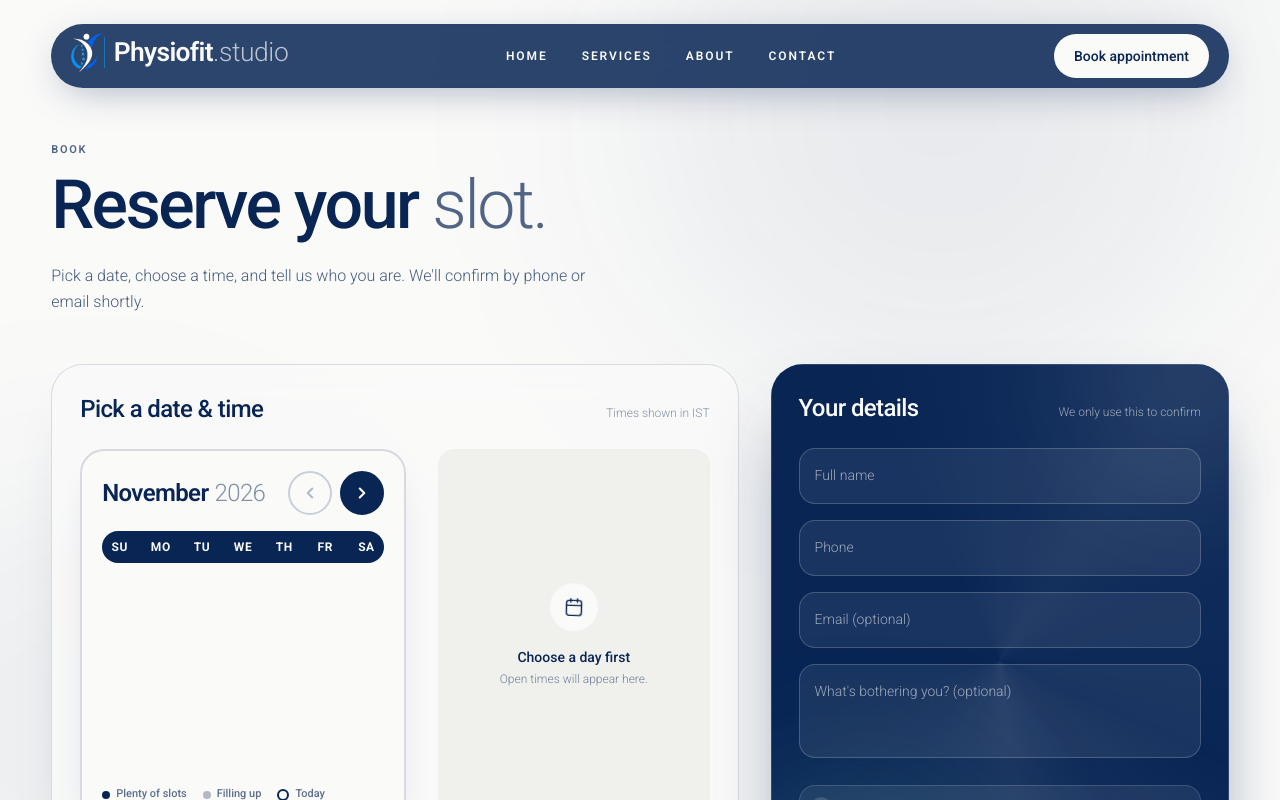
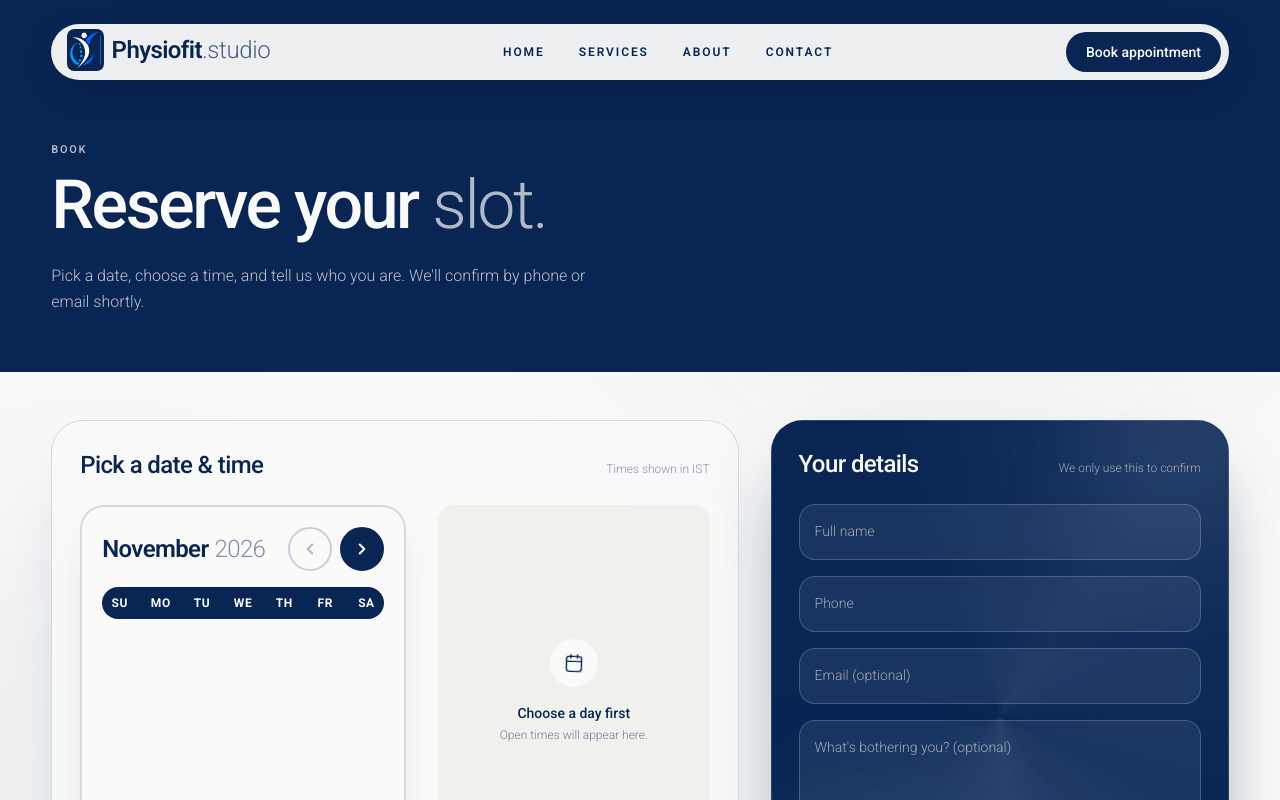
Before and after one commit to AshmithaPP/physiofitness, a Next.js app: page /book in a window 1280 px wide. Shown: the top 800 px of the page. Built offline with nearby package versions, Linux system fonts and the light colour scheme.

Commit message:
menu bar updated

```diff
--- a/components/book/BookShowcase.jsx
+++ b/components/book/BookShowcase.jsx
@@ -266,26 +266,32 @@ export default function BookShowcase() {
         <div data-blob className="absolute top-[45%] -left-24 h-[18rem] w-[18rem] rounded-full bg-secondary/[0.06] blur-[100px] sm:h-[28rem] sm:w-[28rem]" />
       </div>
 
-      <div className="mx-auto w-full max-w-[90rem] px-[var(--gutter)] pt-28 pb-20 sm:pt-36 sm:pb-28">
+      {/* ================= HERO BAND (brand colour) ================= */}
+      {status !== "done" && (
+        <div className="relative bg-secondary text-primary">
+          <div className="mx-auto w-full max-w-[90rem] px-[var(--gutter)] pt-28 pb-10 sm:pt-36 sm:pb-14">
+            <header className="max-w-3xl">
+              <p data-head-fade className="eyebrow text-primary/70">Book</p>
+              <h1 className="mt-3 font-display text-[clamp(2.25rem,6vw,4.25rem)] font-medium leading-[1] tracking-[-0.035em] sm:mt-4">
+                <span data-line className="mask-line">
+                  <span className="block">
+                    Reserve your <span className="italic-accent text-primary/70">slot.</span>
+                  </span>
+                </span>
+              </h1>
+              <p data-head-sub className="mt-5 max-w-xl text-lead font-light text-primary/75 sm:mt-6">
+                Pick a date, choose a time, and tell us who you are. We&apos;ll confirm by phone or email shortly.
+              </p>
+            </header>
+          </div>
+        </div>
+      )}
+
+      <div className={`mx-auto w-full max-w-[90rem] px-[var(--gutter)] pb-20 sm:pb-28 ${status === "done" ? "pt-28 sm:pt-36" : "pt-8 sm:pt-12"}`}>
         {status === "done" ? (
           <Confirmation date={date} hour={hour} name={form.name} code={passCode} onReset={reset} />
         ) : (
           <>
-          {/* ================= HEADING ================= */}
-          <header className="mb-9 max-w-3xl sm:mb-12">
-            <p data-head-fade className="eyebrow text-secondary/70">Book</p>
-            <h1 className="mt-3 font-display text-[clamp(2.25rem,6vw,4.25rem)] font-medium leading-[1] tracking-[-0.035em] sm:mt-4">
-              <span data-line className="mask-line">
-                <span className="block">
-                  Reserve your <span className="italic-accent text-secondary/70">slot.</span>
-                </span>
-              </span>
-            </h1>
-            <p data-head-sub className="mt-5 max-w-xl text-lead font-light text-secondary/75 sm:mt-6">
-              Pick a date, choose a time, and tell us who you are. We&apos;ll confirm by phone or email shortly.
-            </p>
-          </header>
-
           <form
             onSubmit={submit}
             className="grid items-start gap-5 sm:gap-6 lg:grid-cols-[minmax(0,1.5fr)_minmax(0,1fr)] xl:gap-8"
--- a/components/hero/Navbar.jsx
+++ b/components/hero/Navbar.jsx
@@ -66,10 +66,14 @@ export default function Navbar() {
         ref={bar}
         data-navbar
         aria-label="Primary"
-        className={`group/nav relative z-10 mx-auto flex h-14 max-w-[110rem] items-center justify-between rounded-full px-2 text-primary transition-[background-color,backdrop-filter,box-shadow] duration-700 ease-expo md:h-16 ${!isHome ? "is-scrolled" : ""} [&.is-scrolled]:bg-secondary/85 [&.is-scrolled]:px-5 [&.is-scrolled]:shadow-[0_10px_40px_-12px] [&.is-scrolled]:shadow-secondary/40 [&.is-scrolled]:backdrop-blur-xl`}
+        className={`group/nav relative z-10 mx-auto flex h-12 max-w-[110rem] items-center justify-between rounded-full px-2 text-primary transition-[background-color,color,backdrop-filter,box-shadow] duration-700 ease-expo md:h-14 ${!isHome ? "is-scrolled" : ""} [&.is-scrolled]:bg-primary/95 [&.is-scrolled]:pl-3.5 [&.is-scrolled]:pr-1.5 md:[&.is-scrolled]:pl-4 md:[&.is-scrolled]:pr-2 [&.is-scrolled]:text-secondary [&.is-scrolled]:shadow-[0_10px_40px_-12px] [&.is-scrolled]:shadow-ink/30 [&.is-scrolled]:backdrop-blur-xl`}
       >
         <Link href="/" data-nav-logo aria-label="Physiofit Studio home" className="relative z-10">
-          <Wordmark priority className="text-[1.35rem] min-[400px]:text-[1.5rem] md:text-[1.65rem]" />
+          <Wordmark
+            priority
+            className="text-[1.3rem] min-[400px]:text-[1.4rem] md:text-[1.5rem]"
+            markClassName="rounded-[0.3em] p-[0.12em] transition-colors duration-700 group-[.is-scrolled]/nav:bg-secondary"
+          />
         </Link>
 
         <ul className="hidden items-center gap-1 lg:flex">
@@ -78,7 +82,7 @@ export default function Navbar() {
               <Link
                 href={l.href}
                 aria-current={pathname === l.href ? "page" : undefined}
-                className="eyebrow block rounded-full border border-transparent px-3.5 py-1.5 text-xs transition-colors duration-500 hover:border-line-inverse aria-[current=page]:border-primary/60"
+                className="eyebrow block rounded-full border border-transparent px-3.5 py-1.5 text-xs transition-colors duration-500 hover:border-line-inverse aria-[current=page]:border-primary/60 group-[.is-scrolled]/nav:hover:border-line group-[.is-scrolled]/nav:aria-[current=page]:border-secondary/60"
               >
                 {l.label}
               </Link>
@@ -89,7 +93,7 @@ export default function Navbar() {
         <div className="flex items-center gap-2">
           <span data-nav-item className="hidden sm:inline-block">
             <Magnetic>
-              <Link href="/book" className="btn btn-light h-10 px-5 text-xs font-medium md:h-11 md:px-5 md:text-sm">
+              <Link href="/book" className="btn btn-light h-9 px-5 text-xs font-medium md:h-10 md:px-5 md:text-sm group-[.is-scrolled]/nav:bg-secondary group-[.is-scrolled]/nav:text-primary group-[.is-scrolled]/nav:before:bg-secondary-soft">
                 Book appointment
               </Link>
             </Magnetic>
@@ -102,7 +106,7 @@ export default function Navbar() {
               aria-expanded={open}
               aria-controls="mobile-menu"
               aria-label={open ? "Close menu" : "Open menu"}
-              className="relative z-50 grid size-9 place-items-center rounded-full border border-primary/20 bg-primary/10 text-primary backdrop-blur-md transition-all duration-300 hover:border-primary/40 hover:bg-primary/15 active:scale-95"
+              className="relative z-50 grid size-9 place-items-center rounded-full border border-primary/20 bg-primary/10 text-primary backdrop-blur-md transition-all duration-300 hover:border-primary/40 hover:bg-primary/15 active:scale-95 group-[.is-scrolled]/nav:border-secondary/20 group-[.is-scrolled]/nav:bg-secondary/5 group-[.is-scrolled]/nav:text-secondary group-[.is-scrolled]/nav:hover:border-secondary/40 group-[.is-scrolled]/nav:hover:bg-secondary/10"
             >
               <span className="relative flex h-3.5 w-4 flex-col justify-between items-center">
                 <span
@@ -134,7 +138,7 @@ export default function Navbar() {
       <div
         id="mobile-menu"
         ref={menu}
-        className="fixed inset-x-[var(--gutter)] top-[calc(3.5rem+1.25rem)] z-40 mx-auto hidden max-w-sm flex-col rounded-3xl border border-primary/20 bg-secondary/95 p-3 text-primary shadow-[0_25px_60px_-15px] shadow-ink/60 backdrop-blur-2xl lg:hidden"
+        className="fixed inset-x-[var(--gutter)] top-[calc(3rem+1.25rem)] z-40 mx-auto hidden max-w-sm flex-col rounded-3xl border border-primary/20 bg-secondary/95 p-3 text-primary shadow-[0_25px_60px_-15px] shadow-ink/60 backdrop-blur-2xl lg:hidden"
       >
         <ul className="flex flex-col gap-1">
           {[...LINKS, { label: "Book appointment", href: "/book" }].map((l) => {
--- a/components/hero/StoryStage.jsx
+++ b/components/hero/StoryStage.jsx
@@ -188,9 +188,10 @@ export default function StoryStage({ ready }) {
             setVpVars();
             setPinSpacerBg();
           },
-          onLeave: () => navBar?.classList.add("is-scrolled"),
-          onEnterBack: () => navBar?.classList.remove("is-scrolled"),
         },
+        // the navbar turns into the white pill the moment the intro logo lands
+        // in it — the same bar every other page shows
+        onUpdate: () => navBar?.classList.toggle("is-scrolled", tl.time() >= W + 0.9),
       });
 
       // photo parked on the hero slot from the start
--- a/components/hero/Wordmark.jsx
+++ b/components/hero/Wordmark.jsx
@@ -12,14 +12,14 @@ import Image from "next/image";
  * to the full-screen intro — which lets the intro logo fly into the navbar and
  * land as an exact match.
  */
-export default function Wordmark({ className = "", priority = false, onLight = false }) {
+export default function Wordmark({ className = "", markClassName = "", priority = false, onLight = false }) {
   return (
     <span className={`inline-flex items-center gap-[0.32em] whitespace-nowrap font-display leading-none ${className}`}>
       <span
         data-wm-mark
         className={`inline-flex shrink-0 items-center justify-center ${
           onLight ? "rounded-[0.34em] bg-secondary p-[0.16em] shadow-[0_0.15em_0.5em_-0.15em] shadow-ink/40" : ""
-        }`}
+        } ${markClassName}`}
       >
         <Image
           src="/images/brand/logo.png"
```
Also changed, not shown: components/contact/ContactShowcase.jsx (+19 -19 lines).
